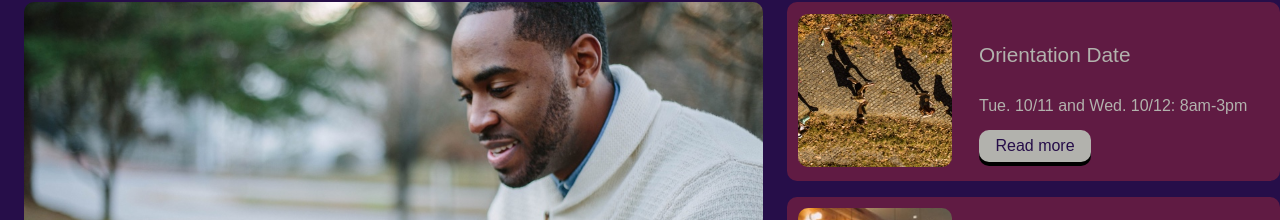
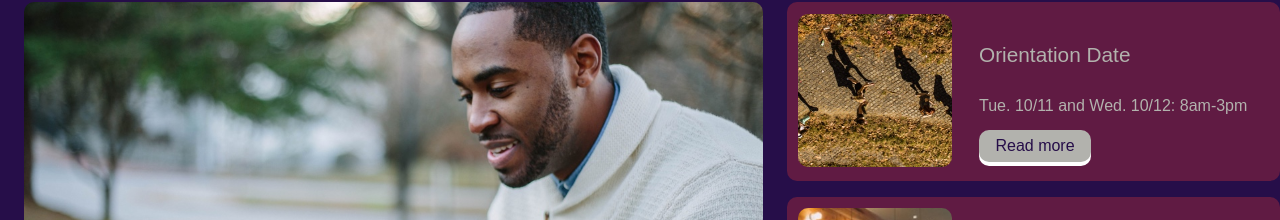
Before and after one commit to luviano909/Colmar_project, a plain HTML site: page index.html in a window 1280 px wide. In both pictures the pointer is over the element 1035 px from the left and 855 px from the top of the page. Shown: the part 709-929 px from the top of the page. Drawn offline with Linux system fonts and the light colour scheme; a web font is replaced by a local one.

Commit message:
changed read me box shadow color

```diff
--- a/resources/css/style.css
+++ b/resources/css/style.css
@@ -36,7 +36,7 @@ h4 {
 }
 
 h4:hover {
-    box-shadow: 0 4px black;
+    box-shadow: 0 4px white;
     background-color: rgb(178, 178, 173);
     color: rgb(38, 14, 73);
 }
```
